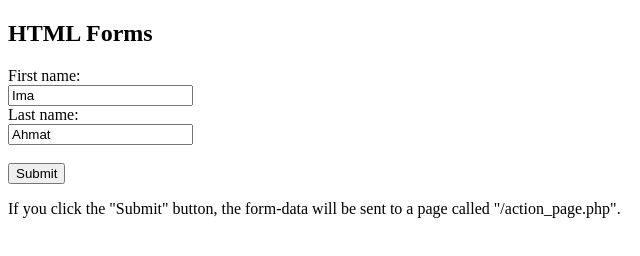
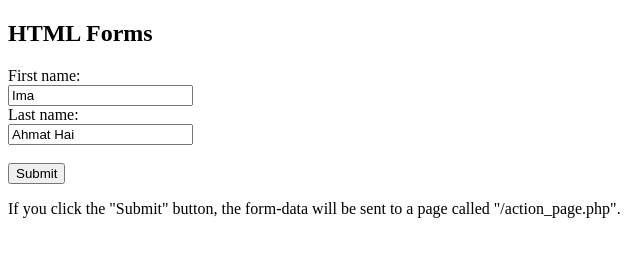
Before and after one commit to ImarateAhmat/my-first-git-project, a plain HTML site: page index.html in a window 1280 px wide. Shown: the full height of the page, 0-640 px from the left. Drawn offline with Linux system fonts and the light colour scheme.

Commit message:
edit index html

```diff
--- a/index.html
+++ b/index.html
@@ -9,7 +9,7 @@
   <input type="text" name="firstname" value="Ima">
   <br>
   Last name:<br>
-  <input type="text" name="lastname" value="Ahmat">
+  <input type="text" name="lastname" value="Ahmat Hai">
   <br><br>
   <input type="submit" value="Submit">
 </form>
```
Also changed, not shown: 1 other file.
